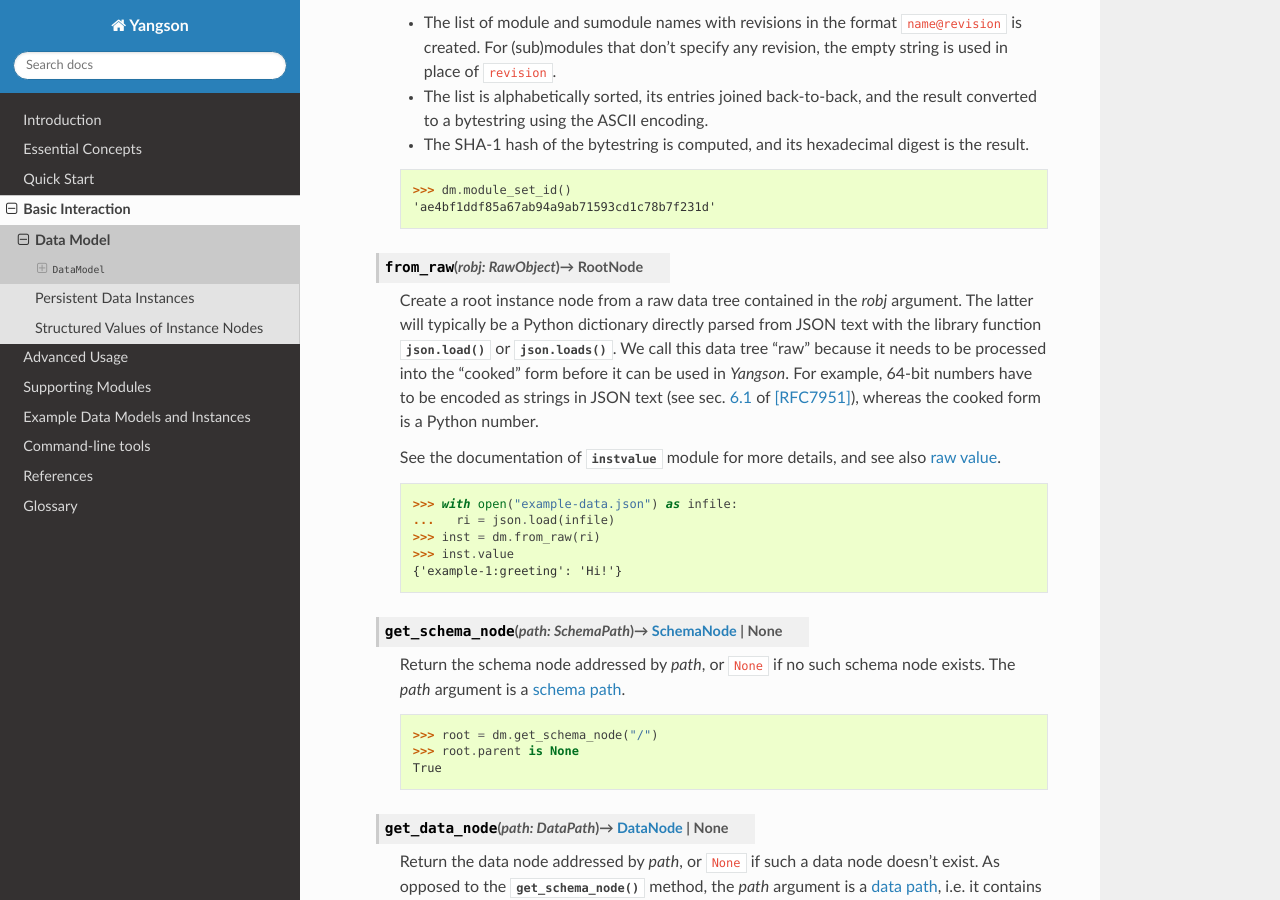
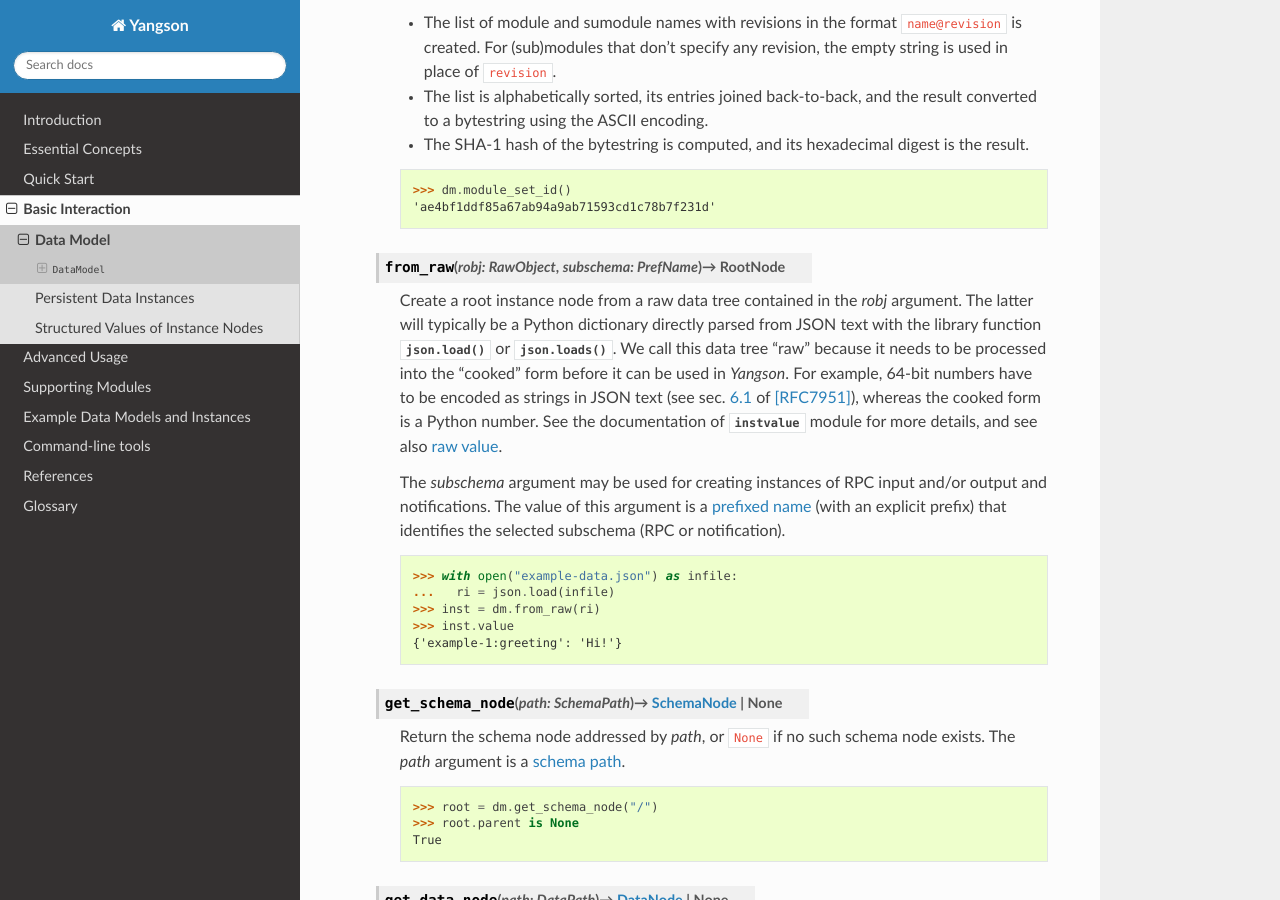
Before and after one commit to CZ-NIC/yangson, a Sphinx documentation site: the page built from docs/datamodel.rst, in a window 1280 px wide and 900 px high, scrolled down 1578 px. Built offline with Sphinx 7.4.7 and the Read the Docs theme 3.1.0, drawn with Linux system fonts in a browser that asks for light colours.

Commit message:
Update documentation

```diff
--- a/docs/datamodel.rst
+++ b/docs/datamodel.rst
@@ -118,7 +118,7 @@ __ http://www.sphinx-doc.org/en/stable/ext/doctest.html
          >>> dm.module_set_id()
          'ae4bf1ddf85a67ab94a9ab71593cd1c78b7f231d'
 
-   .. method:: from_raw(robj: RawObject) -> RootNode
+   .. method:: from_raw(robj: RawObject, subschema: PrefName) -> RootNode
 
       Create a root instance node from a raw data tree contained in
       the *robj* argument. The latter will typically be a Python
@@ -128,10 +128,13 @@ __ http://www.sphinx-doc.org/en/stable/ext/doctest.html
       “cooked” form before it can be used in *Yangson*. For example,
       64-bit numbers have to be encoded as strings in JSON text (see
       sec. `6.1`_ of [RFC7951]_), whereas the cooked form is a Python
-      number.
+      number. See the documentation of :mod:`instvalue` module for
+      more details, and see also :term:`raw value`.
 
-      See the documentation of :mod:`instvalue` module for more
-      details, and see also :term:`raw value`.
+      The *subschema* argument may be used for creating instances of
+      RPC input and/or output and notifications. The value of this
+      argument is a :term:`prefixed name` (with an explicit prefix)
+      that identifies the selected subschema (RPC or notification).
 
       .. doctest::
 
```
